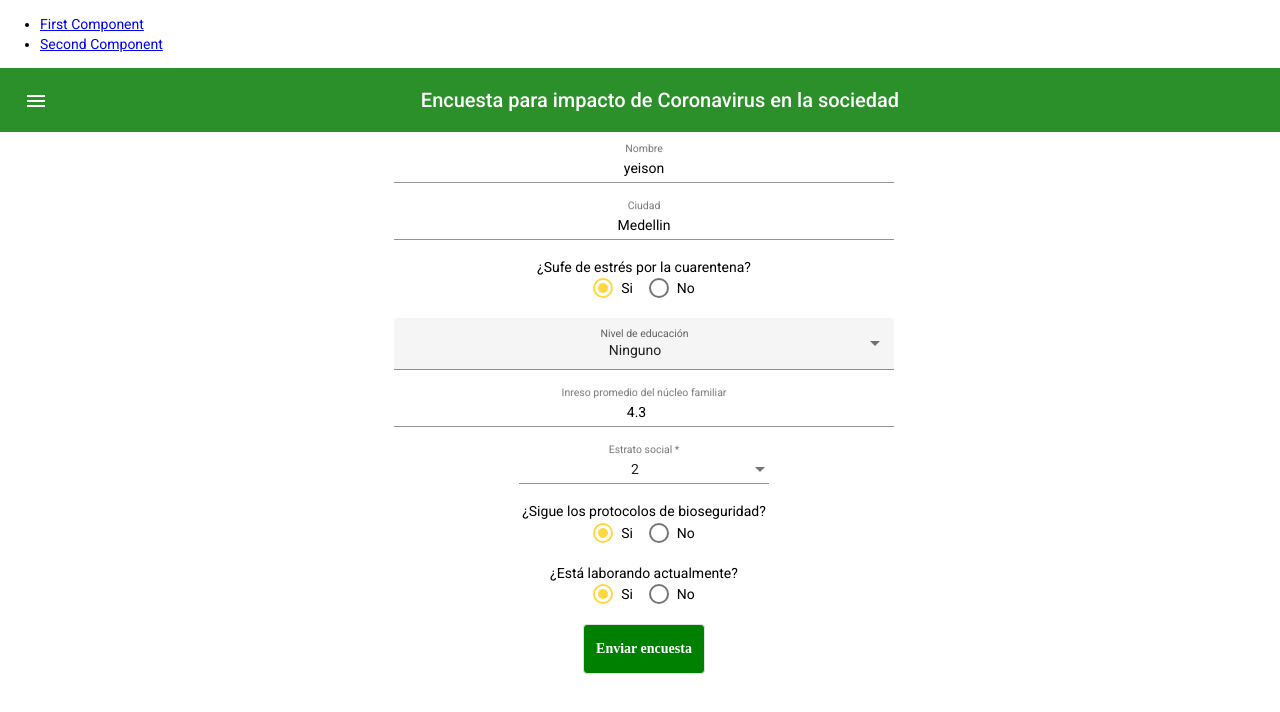
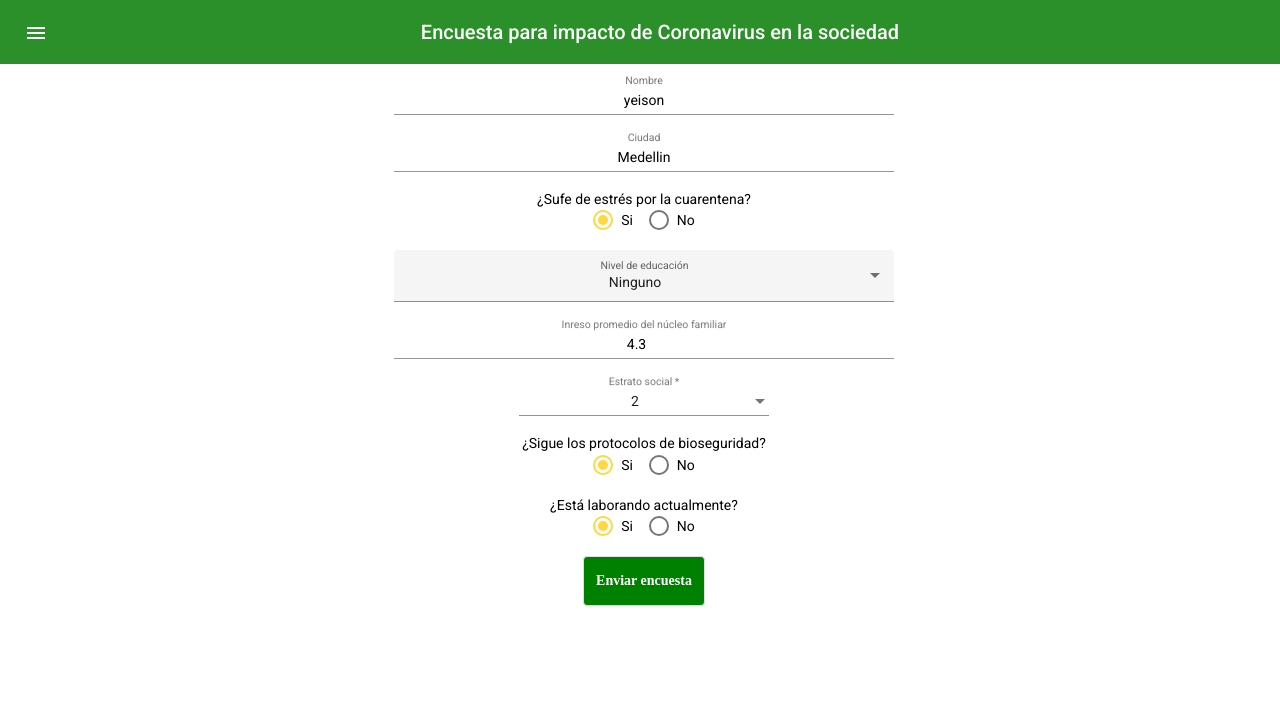
Before and after one commit to jufegare000/covid-encuesta, an Angular app in the folder covid-backbone/: page /encuesta in a window 1280 px wide. Shown: the top 712 px of the page. Built offline with nearby package versions, Linux system fonts and the light colour scheme.

Commit message:
rutas establecidas y funcionales

```diff
--- a/covid-backbone/src/app/app.component.html
+++ b/covid-backbone/src/app/app.component.html
@@ -1,8 +1,2 @@
-<nav>
-  <ul>
-    <li><a routerLink="/encuesta" routerLinkActive="active">First Component</a></li>
-    <li><a routerLink="/encuestas-list" routerLinkActive="active">Second Component</a></li>
-  </ul>
-</nav>
 <!-- The routed views render in the <router-outlet>-->
 <router-outlet></router-outlet>
--- a/covid-backbone/src/app/app.component.ts
+++ b/covid-backbone/src/app/app.component.ts
@@ -1,5 +1,5 @@
-import { Component } from '@angular/core';
-
+import { Router } from '@angular/router';
+import { Component, OnInit } from '@angular/core';
 
 @Component({
   selector: 'app-root',
@@ -8,4 +8,9 @@ import { Component } from '@angular/core';
 })
 export class AppComponent {
   title = 'covid-backbone';
+
+  constructor(router: Router) {
+    router.navigateByUrl('/encuesta');
+  }
+
 }
--- a/covid-backbone/src/app/encuesta/encuesta.component.ts
+++ b/covid-backbone/src/app/encuesta/encuesta.component.ts
@@ -1,6 +1,6 @@
 import { Component, OnInit } from '@angular/core';
 import { Encuesta } from '../model/Encuesta';
-import { FormControl, FormBuilder } from '@angular/forms';
+import { Router } from '@angular/router';
 
 @Component({
   selector: 'app-encuesta',
@@ -24,13 +24,12 @@ export class EncuestaComponent implements OnInit {
     'Tecnológico', 'Universitario', 'Maestria', 'Doctorado'];
 
   listaEstratos: number[] = [0, 1, 2, 3, 4, 5, 6];
-
-  formControl = new FormControl();
   selectedNivel = 'Ninguno';
   selectedEstrato = '0';
 
 
-  constructor() {
+  constructor(private router: Router) {
+
   }
 
   ngOnInit(): void {
@@ -38,5 +37,6 @@ export class EncuestaComponent implements OnInit {
 
   enviarForm() {
     console.log(this.encuesta.nivelEducacion);
+    this.router.navigateByUrl('/encuestas-list');
   }
 }
```
